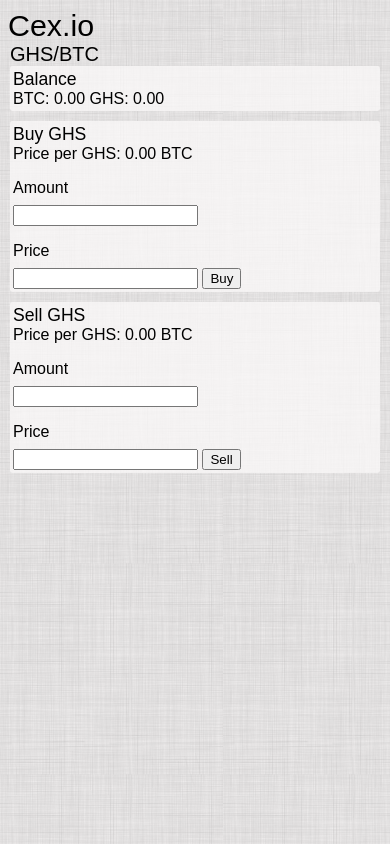
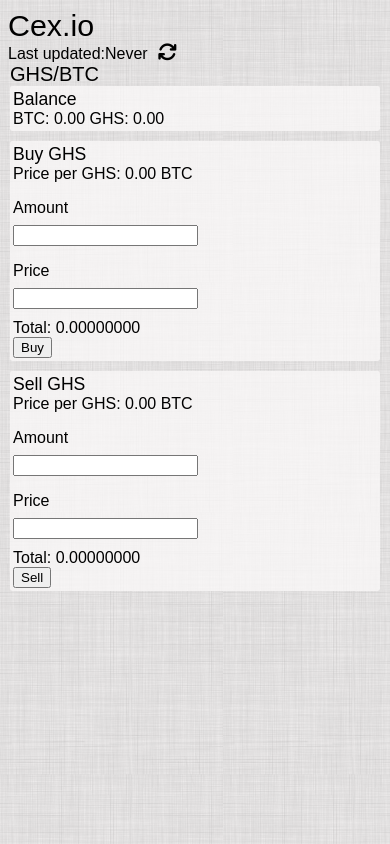
Before and after one commit to robert-nash/Cex.io-mobile-client, a plain HTML site: page index.html in a window 390 px wide. Drawn offline with Linux system fonts and the light colour scheme; some packages are replaced by stand-ins of ours.

Commit message:
Refresh and total order added

```diff
--- a/index.html
+++ b/index.html
@@ -3,12 +3,14 @@
 	<head>
 		<link rel="stylesheet" type="text/css" href="main.css" />
 		<link rel="stylesheet" href="idangerous.swiper.css">
+		<link rel="stylesheet" href="font-awesome/css/font-awesome.min.css">
 		<meta charset="utf-8" />
 		<meta name="viewport" content="initial-scale=1">
 		<title>Cex.io</title>
 	</head>
 	<body>
 	    <div class="title">Cex.io</div>
+	    Last updated:<div id="update-time">Never</div><i class="fa fa-refresh" id="refreshIcon"></i>
 	    <div class="swiper-container">
   <div class="swiper-wrapper">
       <!--First Slide-->
@@ -67,9 +69,10 @@
                             <div class="subsubtitle">Buy GHS</div>
                             <div class="pricetextlabel">Price per GHS:</div> <div class="pricetext btc_ghs_pricetext">0.00</div> BTC
                             <p>Amount</p>
-                            <input type="number" id="btc_ghs_buy_amount">
+                            <input type="number" class="order_price" id="btc_ghs_buy_amount">
                             <p>Price</p>
-                            <input type="number" id="btc_ghs_buy_price">
+                            <input type="number" class="order_price" id="btc_ghs_buy_price">
+                            <div class="total-cont"><div class="totaltextlabel">Total: </div> <div class="totaltext">0.00000000</div></div>
                             <input type="button" id="btc_ghs_buy_button" value="Buy" onclick="transaction('btc_ghs_buy')">
                         </div>
                     </div>
@@ -78,9 +81,10 @@
                             <div class="subsubtitle">Sell GHS</div>
                             <div class="pricetextlabel">Price per GHS:</div> <div class="pricetext btc_ghs_pricetext">0.00</div> BTC
                             <p>Amount</p>
-                            <input type="number" id="btc_ghs_sell_amount">
+                            <input type="number" class="order_price" id="btc_ghs_sell_amount">
                             <p>Price</p>
-                            <input type="number" id="btc_ghs_sell_price">
+                            <input type="number" class="order_price" id="btc_ghs_sell_price">
+                            <div class="total-cont"><div class="totaltextlabel">Total: </div> <div class="totaltext">0.00000000</div></div>
                             <input type="button" id="btc_ghs_sell_button" value="Sell" onclick="transaction('btc_ghs_sell')">
                         </div>
                     </div>
@@ -106,6 +110,7 @@
                             <input type="number" id="nmc_btc_buy_amount">
                             <p>Price</p>
                             <input type="number" id="nmc_btc_buy_price">
+                            <div class="total-cont"><div class="totaltextlabel">Total: </div> <div class="totaltext">0.00000000</div></div>
                             <input type="button" id="nmc_btc_buy_button" value="Buy" onclick="transaction('nmc_btc_buy')">
                         </div>
                     </div>
@@ -117,6 +122,7 @@
                             <input type="number" id="nmc_btc_sell_amount">
                             <p>Price</p>
                             <input type="number" id="nmc_btc_sell_price">
+                            <div class="total-cont"><div class="totaltextlabel">Total: </div> <div class="totaltext">0.00000000</div></div>
                             <input type="button" id="nmc_btc_sell_button" value="Sell" onclick="transaction('nmc_btc_sell')">
                         </div>
                     </div>
@@ -143,6 +149,7 @@
                             <input type="number" id="nmc_ghs_buy_amount">
                             <p>Price</p>
                             <input type="number" id="nmc_ghs_buy_price">
+                            <div class="total-cont"><div class="totaltextlabel">Total: </div> <div class="totaltext">0.00000000</div></div>
                             <input type="button" id="btc_ghs_buy_button" value="Buy" onclick="transaction('nmc_ghs_buy')">
                         </div>
                     </div>
@@ -154,6 +161,7 @@
                             <input type="number" id="nmc_ghs_sell_amount">
                             <p>Price</p>
                             <input type="number" id="nmc_ghs_sell_price">
+                            <div class="total-cont"><div class="totaltextlabel">Total: </div> <div class="totaltext">0.00000000</div></div>
                             <input type="button" id="btc_ghs_sell_button" value="Sell" onclick="transaction('nmc_ghs_sell')">
                         </div>
                     </div>
--- a/main.css
+++ b/main.css
@@ -7,6 +7,16 @@ body{
 
 .title{
     font-size: 190%;
+}
+
+#update-time{
+    display:inline;
+}
+
+#refreshIcon{
+    margin-left:10px;
+    font-size:120%;
+    user-select: none;
 }
 
 .subtitle{
@@ -56,6 +66,19 @@ body{
     display:inline;
 }
 
+.total-cont{
+    padding-top:10px;
+    padding-bottom:0;
+}
+
+.totaltext{
+    display:inline;
+}
+
+.totaltextlabel{
+    display:inline;
+}
+
 .table-cont{
     width:100%;
     overflow:scroll;
--- a/main.js
+++ b/main.js
@@ -8,12 +8,12 @@ function save(){
     clearInterval(timer);
     timer = setInterval(update, (localStorage.update_interval *60000));
     update();
-    alert('Api details saved. Swipe right to view open orders and place new orders.')
+    alert('Api details saved. Swipe right to view open orders and place new orders.');
 }
 
 function handleTransaction(result){
     if (result.id){
-        alert('Order placed')
+        alert('Order placed');
     }
     else {
         alert('Error, order not placed. Error given: '+result.error);
@@ -25,54 +25,54 @@ function pasteFunc(target){
 }
 
 function transaction(id){
-    var url,buyingtype,sellingtype,type,amount,price
+    var url,buyingtype,sellingtype,type,amount,price;
     if (id == 'btc_ghs_buy'){
-        url = 'https://cex.io/api/place_order/GHS/BTC'
-        buyingtype = 'GHS'
-        sellingtype = 'BTC'
-        type='Buy'
-        amount = $('#'+id+'_amount').val()
-        price = $('#'+id+'_price').val()
+        url = 'https://cex.io/api/place_order/GHS/BTC';
+        buyingtype = 'GHS';
+        sellingtype = 'BTC';
+        type='Buy';
+        amount = $('#'+id+'_amount').val();
+        price = $('#'+id+'_price').val();
     }
     if (id == 'btc_ghs_sell'){
-        url = 'https://cex.io/api/place_order/GHS/BTC'
-        buyingtype = 'GHS'
-        sellingtype = 'BTC'
-        type='Sell'
-        amount = $('#'+id+'_amount').val()
-        price = $('#'+id+'_price').val()
+        url = 'https://cex.io/api/place_order/GHS/BTC';
+        buyingtype = 'GHS';
+        sellingtype = 'BTC';
+        type='Sell';
+        amount = $('#'+id+'_amount').val();
+        price = $('#'+id+'_price').val();
     }
     if (id == 'nmc_ghs_sell'){
-        url = 'https://cex.io/api/place_order/GHS/NMC'
-        buyingtype = 'GHS'
-        sellingtype = 'NMC'
-        type='Sell'
-        amount = $('#'+id+'_amount').val()
-        price = $('#'+id+'_price').val()
+        url = 'https://cex.io/api/place_order/GHS/NMC';
+        buyingtype = 'GHS';
+        sellingtype = 'NMC';
+        type='Sell';
+        amount = $('#'+id+'_amount').val();
+        price = $('#'+id+'_price').val();
     }
     if (id == 'nmc_ghs_buy'){
-        url = 'https://cex.io/api/place_order/GHS/NMC'
-        buyingtype = 'GHS'
-        sellingtype = 'NMC'
-        type='Buy'
-        amount = $('#'+id+'_amount').val()
-        price = $('#'+id+'_price').val()
+        url = 'https://cex.io/api/place_order/GHS/NMC';
+        buyingtype = 'GHS';
+        sellingtype = 'NMC';
+        type='Buy';
+        amount = $('#'+id+'_amount').val();
+        price = $('#'+id+'_price').val();
     }
     if (id == 'nmc_btc_buy'){
-        url = 'https://cex.io/api/place_order/NMC/BTC'
-        buyingtype = 'NMC'
-        sellingtype = 'BTC'
-        type='Buy'
-        amount = $('#'+id+'_amount').val()
-        price = $('#'+id+'_price').val()
+        url = 'https://cex.io/api/place_order/NMC/BTC';
+        buyingtype = 'NMC';
+        sellingtype = 'BTC';
+        type='Buy';
+        amount = $('#'+id+'_amount').val();
+        price = $('#'+id+'_price').val();
     }
     if (id == 'nmc_btc_sell'){
-        url = 'https://cex.io/api/place_order/NMC/BTC'
-        buyingtype = 'NMC'
-        sellingtype = 'BTC'
-        type='Sell'
-        amount = $('#'+id+'_amount').val()
-        price = $('#'+id+'_price').val()
+        url = 'https://cex.io/api/place_order/NMC/BTC';
+        buyingtype = 'NMC';
+        sellingtype = 'BTC';
+        type='Sell';
+        amount = $('#'+id+'_amount').val();
+        price = $('#'+id+'_price').val();
     }
     var nonce = getNonce();
     var signature = CryptoJS.HmacSHA256(nonce+localStorage.api_username+localStorage.api_key, localStorage.api_secret)
@@ -109,9 +109,9 @@ function updateBalance(response){
             'signature': CryptoJS.HmacSHA256(nonce+localStorage.api_username+localStorage.api_key, localStorage.api_secret).toString(),
         },updateBalance);
     }
-    $('.btc_balance').html(response.BTC.available)
-    $('.ghs_balance').html(response.GHS.available)
-    $('.nmc_balance').html(response.NMC.available)
+    $('.btc_balance').html(response.BTC.available);
+    $('.ghs_balance').html(response.GHS.available);
+    $('.nmc_balance').html(response.NMC.available);
 }
 
 function cancelOrder(id){
@@ -124,12 +124,12 @@ function cancelOrder(id){
             'id':id,
         },function(response){
             if(response===true){
-                alert('Order canceled.')
+                alert('Order canceled.');
             }
             else{
-                alert('Error:'+response)
+                alert('Error:'+response);
             }
-        })
+        });
     update();
 }
 
@@ -158,6 +158,7 @@ function getNonce(){
 }
 
 function update(){
+    $('#refreshIcon').addClass('fa-spin');
     var nonce = getNonce();
     $.post('https://cex.io/api/balance/', {
         'key': localStorage.api_key,
@@ -171,7 +172,7 @@ function update(){
         'nonce': nonce,
         'signature': CryptoJS.HmacSHA256(nonce+localStorage.api_username+localStorage.api_key, localStorage.api_secret).toString(),
 	},function(response){
-        updateOrders(response,'GHS/BTC')
+        updateOrders(response,'GHS/BTC');
 	});
 	var nonce = getNonce();
 	$.post('https://cex.io/api/open_orders/GHS/NMC', {
@@ -179,7 +180,7 @@ function update(){
         'nonce': nonce,
         'signature': CryptoJS.HmacSHA256(nonce+localStorage.api_username+localStorage.api_key, localStorage.api_secret).toString(),
 	},function(response){
-        updateOrders(response,'GHS/NMC')
+        updateOrders(response,'GHS/NMC');
 	});
 	var nonce = getNonce();
 	$.post('https://cex.io/api/open_orders/NMC/BTC', {
@@ -187,11 +188,23 @@ function update(){
         'nonce': nonce,
         'signature': CryptoJS.HmacSHA256(nonce+localStorage.api_username+localStorage.api_key, localStorage.api_secret).toString(),
 	},function(response){
-        updateOrders(response,'NMC/BTC')
+        updateOrders(response,'NMC/BTC');
 	});
-	$.get('https://cex.io/api/ticker/GHS/BTC',updatePriceBTC)
-	$.get('https://cex.io/api/ticker/GHS/NMC',updatePriceNMC)
-	$.get('https://cex.io/api/ticker/NMC/BTC',updatePriceNMCBTC)
+	$.get('https://cex.io/api/ticker/GHS/BTC',updatePriceBTC);
+	$.get('https://cex.io/api/ticker/GHS/NMC',updatePriceNMC);
+	$.get('https://cex.io/api/ticker/NMC/BTC',updatePriceNMCBTC).then(function(){
+        var now = new Date();
+        $('#refreshIcon').removeClass('fa-spin');
+        $('#update-time').html(' '+now.getHours()+':'+now.getMinutes());
+	});
+}
+
+function totalUpdate(event){
+    setTimeout(function() {
+        var parent = $(event.target).parent();
+        var values = parent.find( ".order_price" );
+        parent.find('.totaltext').html((values.eq(0).val() * values.eq(1).val()).toFixed(8));
+    }, 0);
 }
 
 function initialise(){
@@ -200,21 +213,24 @@ function initialise(){
         initialSlide: 2,
         simulateTouch: false,
     });
-    $('#save_button').click(save)
+    $('#save_button').click(save);
     if (localStorage.update_interval) {
-        timer = setInterval(update, (localStorage.update_interval *60000))
+        timer = setInterval(update, (localStorage.update_interval *60000));
         update();
     }
     else{
-        alert('Swipe left twice to input your api details.')
+        alert('Swipe left twice to input your api details.');
     }
-    $('.table').css('width',$('.slide-wrapper').width())
-    $('.slide-cont').css('width',$('.slide-wrapper').width())
+    $('.table').css('width',$('.slide-wrapper').width());
+    $('.slide-cont').css('width',$('.slide-wrapper').width());
+    $('.order_price').keypress( totalUpdate );
+    $('#refreshIcon').click(update);
+    totalUpdate();
 }
 $( window ).resize(function() {
     setTimeout(function() {
-    $('.table').css('width',$('.slide-wrapper').width())
-    $('.slide-cont').css('width',$('.slide-wrapper').width())
+    $('.table').css('width',$('.slide-wrapper').width());
+    $('.slide-cont').css('width',$('.slide-wrapper').width());
     }, 0);
 });
 $(document).ready(function() {
```
